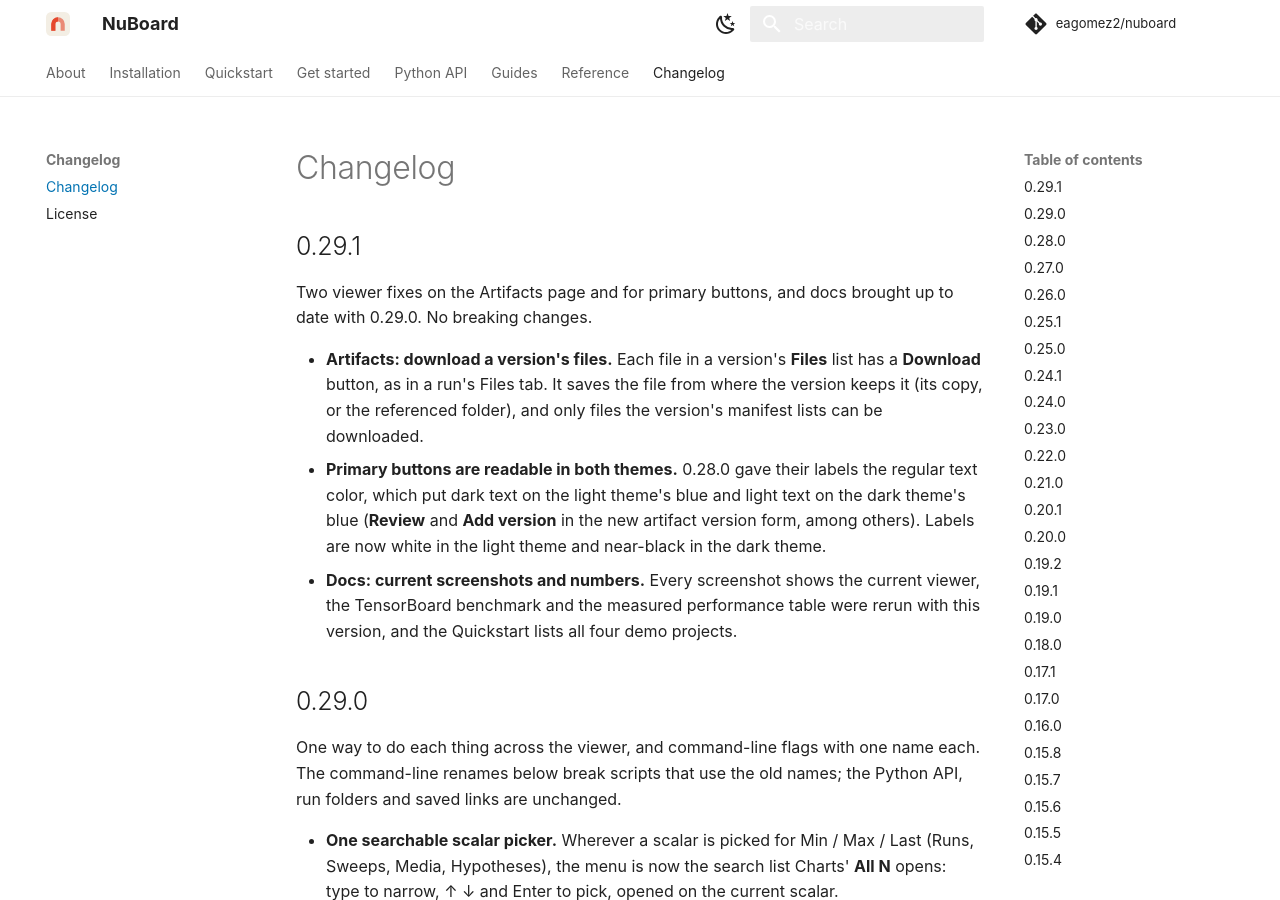
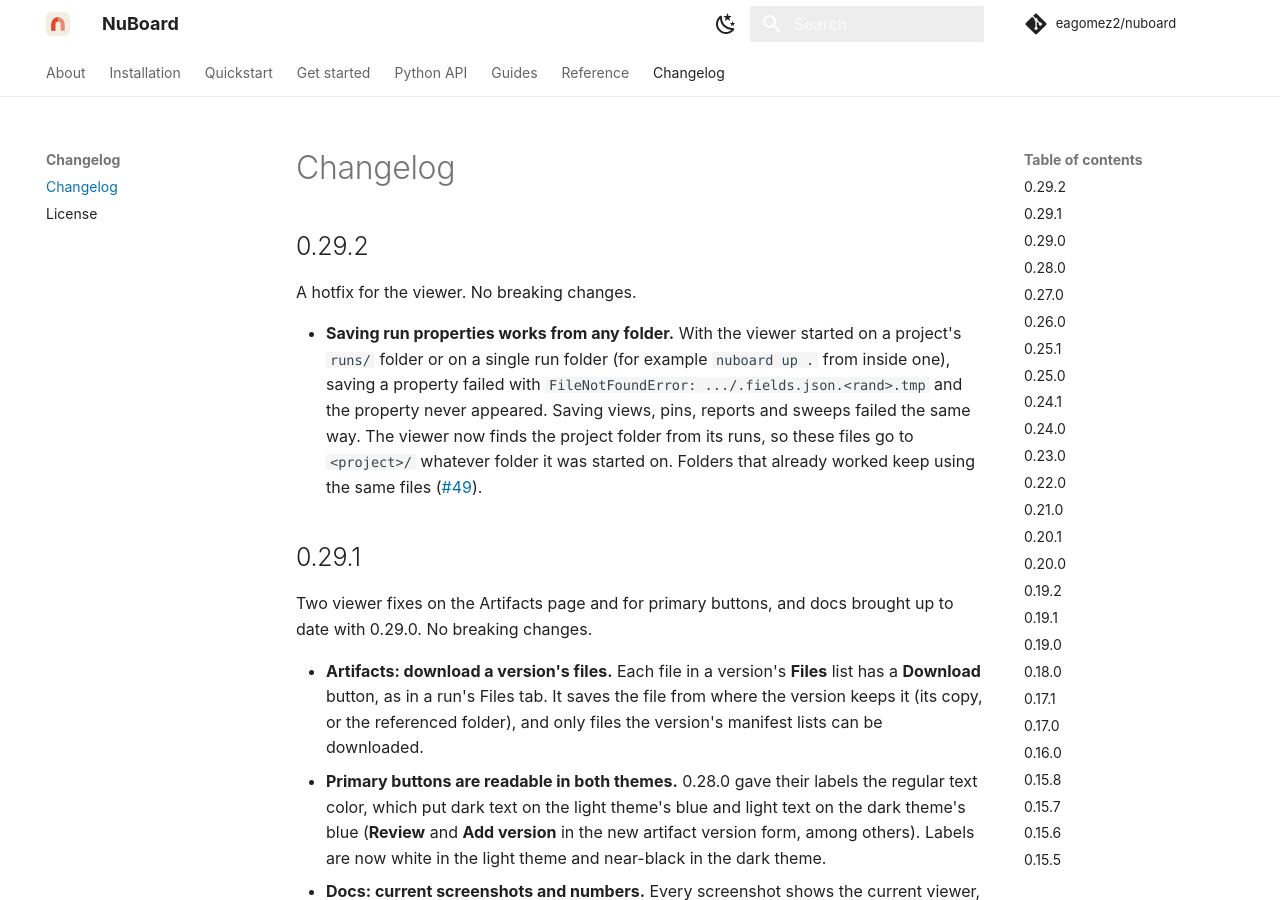
Before and after one commit to eagomez2/nuboard, an MkDocs documentation site: the page built from docs/changelog.md, in a window 1280 px wide and 900 px high. Built offline with MkDocs 1.6.1 and Material for MkDocs 9.7.7, drawn with Linux system fonts in a browser that asks for light colours; comment, search, counter and statistics services are not loaded.

Commit message:
Release 0.29.2: saving run properties works from any viewer root
- Viewer: properties, views, pins, reports and sweeps save to the project
  folder when the viewer is started on a runs/ folder or a single run (#49).
- Docs: the CLI reference says which folders `up` accepts and where project
  files are saved.

````diff
--- a/docs/changelog.md
+++ b/docs/changelog.md
@@ -1,4 +1,18 @@
 # Changelog
+
+## 0.29.2
+
+A hotfix for the viewer. No breaking changes.
+
+- **Saving run properties works from any folder.** With the viewer started on
+  a project's `runs/` folder or on a single run folder (for example
+  `nuboard up .` from inside one), saving a property failed with
+  `FileNotFoundError: .../.fields.json.<rand>.tmp` and the property never
+  appeared. Saving views, pins, reports and sweeps failed the same way. The
+  viewer now finds the project folder from its runs, so these files go to
+  `<project>/` whatever folder it was started on. Folders that already worked
+  keep using the same files
+  ([#49](https://github.com/eagomez2/nuboard/issues/49)).
 
 ## 0.29.1
 
--- a/docs/installation.md
+++ b/docs/installation.md
@@ -108,9 +108,9 @@
 
 ```console
 $ nuboard version
-NuBoard 0.29.1 Copyright © 2026 Esteban Gómez (MIT License)
+NuBoard 0.29.2 Copyright © 2026 Esteban Gómez (MIT License)
 $ python -c "import nuboard; print(nuboard.__version__)"
-0.29.1
+0.29.2
 ```
 
 Next, the [Quickstart](quickstart.md) runs the demo and logs a first run.
--- a/pyproject.toml
+++ b/pyproject.toml
@@ -1,6 +1,6 @@
 [project]
 name = "nuboard"
-version = "0.29.1"
+version = "0.29.2"
 description = "A fast, local, folder-based experiment tracker and viewer for ML training."
 readme = "README.md"
 requires-python = ">=3.10"
````
Also changed, not shown: docs/reference/cli.md (+6 -1 lines), 2 other files.
